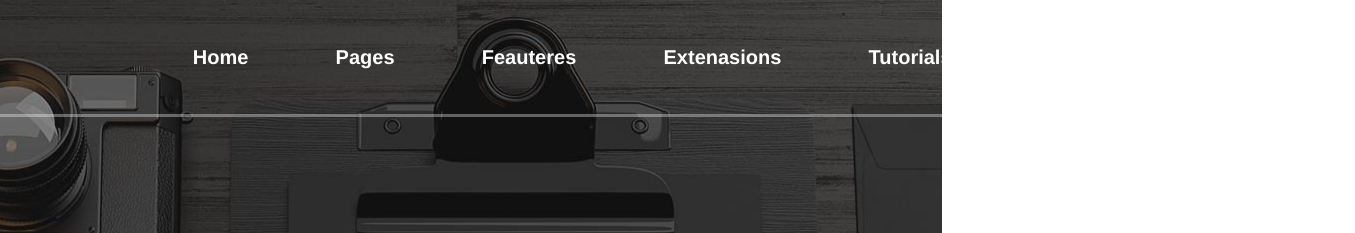
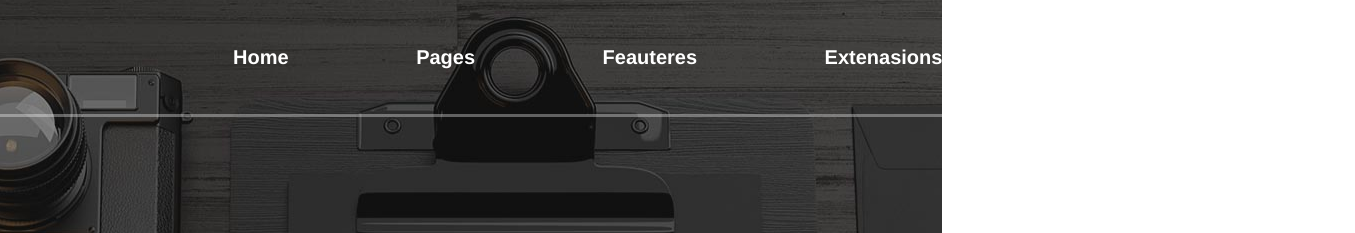
Before and after one commit to Nonsensens/Makets, a plain HTML site: page index.html in a window 1280 px wide. Shown: the top 233 px of the page, 1355 px wide, since content can reach past the window. Drawn offline with Linux system fonts and the light colour scheme.

Commit message:
Update style.css

```diff
--- a/style.css
+++ b/style.css
@@ -4,20 +4,20 @@
 }
 body{
 	font-family: MyriadPro-Regular, 'Myriad Pro Regular', MyriadPro, 'Myriad Pro', Helvetica, Arial, sans-serif;
-	max-width: 1600px;
+	x;
 }
 
 .main{
 	background: url('img/bg.png');
-	min-width: auto;
-	max-width: auto;
+	min-width: 750px;
+
 
 }
 
 .hd{
 	display: flex;
-	min-width: auto;;
-	max-width: auto;
+	min-width: 750px;;
+
 
 
 
@@ -41,8 +41,8 @@ body{
 	margin-left: 15%;
 	display: flex;
 	margin-bottom: -12px;
-	min-width: auto;
-	max-width: auto;
+	min-width: 750px;
+
 
 
 }
@@ -65,8 +65,8 @@ body{
 
 .bad{
 	justify-content: center;
-	min-width: auto;
-	max-width: auto;
+	min-width: 750px;
+
 }
 
 
@@ -122,8 +122,8 @@ body{
 
 .con{
 	background:#11749e;
-	min-width: auto;
-	max-width: auto;
+	min-width: 750px;
+
 
 }
 
```
